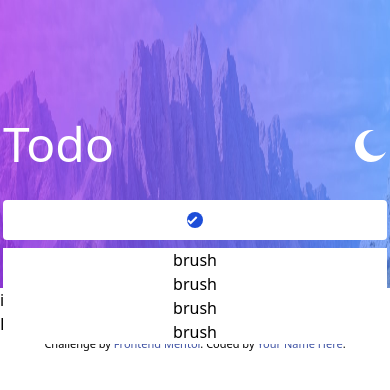
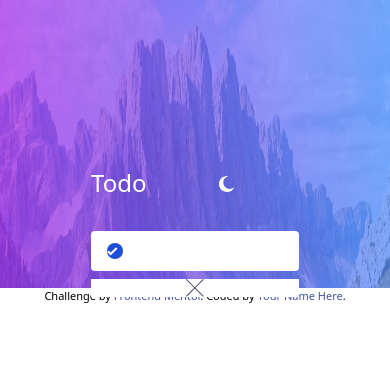
Before and after one commit to akareagwom/todolist, a website: page dist/index.html in a window 390 px wide. Drawn offline with Linux system fonts and the light colour scheme.

Commit message:
redirect
redirect

```diff
--- a/dist/index.html
+++ b/dist/index.html
@@ -17,30 +17,28 @@
 <body>
     <div class="sm:w-full ">
       <div class="relative">
-        <img class="h-72" src="../images/bg-desktop-light.jpg" alt="">
+        <img class=" h-72" src="../images/bg-desktop-light.jpg" alt="">
         <div class="absolute  sm:text-2xl top-3/4 left-1/2 -translate-x-1/2 -translate-y-1/2">
-          <div class="flex justify-between items-baseline mb-8">
-            <h1 class=" text-5xl mt-8  text-white ">Todo</h1>
-            <img class="h-8 items-baseline" src="../images/icon-moon.svg" alt="" srcset="">
+          <div class="flex justify-between w-36 sm:flex sm:justify-between sm:w-96 items-baseline mb-8">
+            <h1 class=" text-2xl sm:text-5xl mt-8 sm:ml-12  text-white ">Todo</h1>
+            <img class="h-4 sm:h-8  items-baseline" src="../images/icon-moon.svg" alt="" srcset="">
           </div>
 
-          <div class="text-center justify-center relative flex items-center mx-auto">
+          <div class="sm:w-36 text-center justify-center relative flex items-center mx-auto">
             <!-- <input class="border-red-900" type="radio"> -->
-            <button id="enter" class="border-black absolute w-4 h-4 bg-blue-700 rounded-circle">
-              <img class="items-center" src="../images/icon-check.svg" alt="" srcset="">
+            <button id="enter" class="mr-40 border-8 border-solid border-gray-600 sm:mr-80 absolute w-4 h-4 bg-blue-700 rounded-circle">
+              <img class="" src="../images/icon-check.svg" alt="" srcset="">
             </button>
             <div class="">
-              <input id="field" class="w-96 rounded outline-none h-10" type="text">
+              <input id="field" class="w-52  sm:w-96 rounded outline-none h-10" type="text">
             </div>
 
           </div>
-          <div class="bg-white mt-2 w-96 text-center justify-center flex items-center mx-auto">
+          <div class="bg-white mt-2 w-52 sm:w-96 text-center  justify-center flex items-center mx-auto">
             <ul>
-              <li class="border-black">brush</li>
-              <li>brush</li>
-              <li>brush</li>
-              <li>brush</li>
+              <li class="border-black"></li>
             </ul>
+            <img id="clear" src="../images/icon-cross.svg" alt="" srcset="">
           </div>
         </div>
 
@@ -49,15 +47,16 @@
     </div>
 
 
-  <!-- Add dynamic number --> items left
+  <!-- Add dynamic number -->
+  <!-- items left -->
 
-  All
+  <!-- All
   Active
   Completed
 
   Clear Completed
 
-  Drag and drop to reorder list
+  Drag and drop to reorder list -->
 
   <div class="attribution">
     Challenge by <a href="https://www.frontendmentor.io?ref=challenge" target="_blank">Frontend Mentor</a>.
--- a/dist/script.js
+++ b/dist/script.js
@@ -1 +1,17 @@
 var input = document.getElementById("field");
+var check = document.getElementById("enter");
+var ul = document.querySelector("ul");
+var clear = document.getElementById("clear");
+
+check.addEventListener("click",function(){
+
+    if(input.value.length > 0){
+    var li= document.createElement("li");
+    li.appendChild(document.createTextNode(input.value));
+    ul.appendChild(li);
+    input.value=""
+    }
+})
+clear.addEventListener("click",function () {
+
+})
```
Also changed, not shown: dist/output.css, 1 other file.
